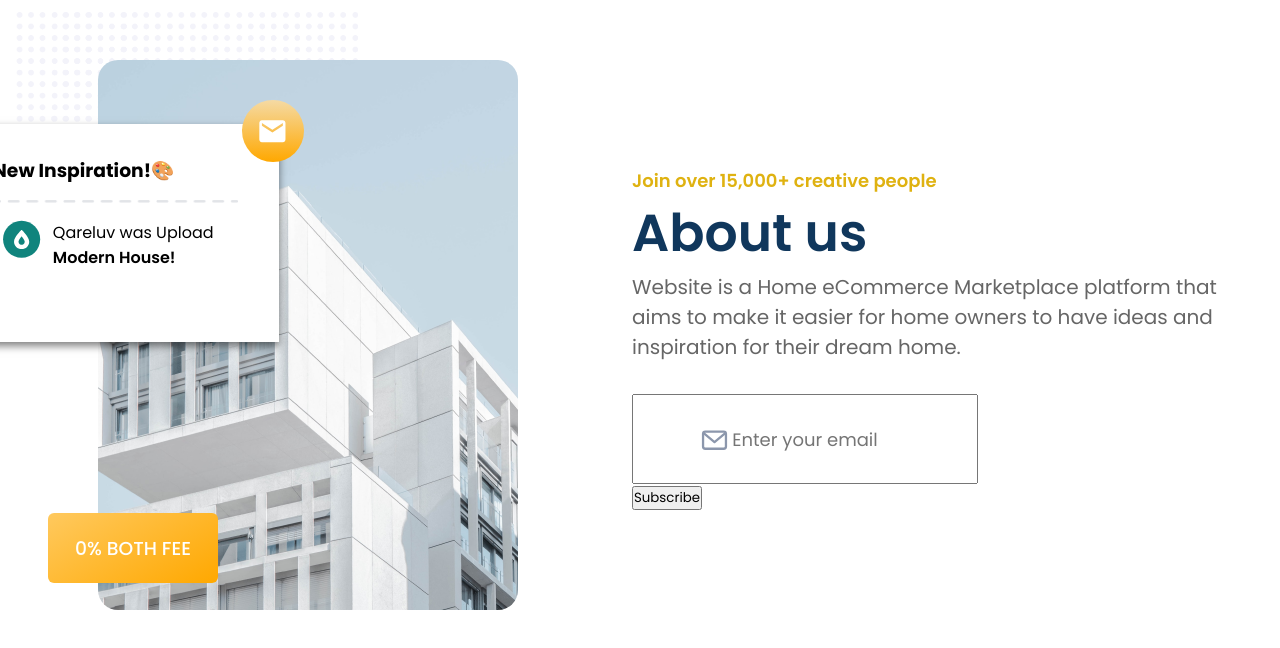
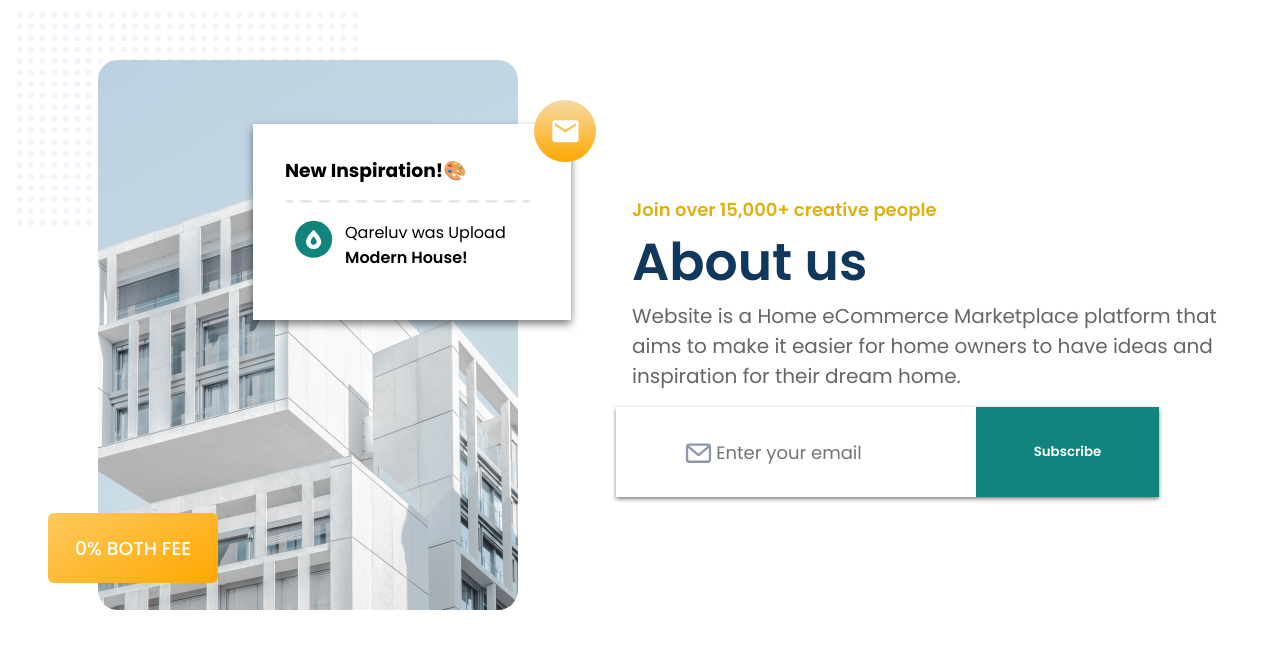
Before and after one commit to kumbangheracles/foundation, a React (Vite) app: page / in a window 1280 px wide. Shown: the part 988-1636 px from the top of the page. Built offline with nearby package versions, Linux system fonts and the light colour scheme.

Commit message:
about clear

```diff
--- a/src/Components/Components/About/AboutEmailInput.jsx
+++ b/src/Components/Components/About/AboutEmailInput.jsx
@@ -1,16 +1,17 @@
-import React, { useEffect } from "react";
+import React, { useState } from "react";
 
 
 export default function AboutEmailInput(){
+    const [focus, setFocus] = useState(false)
 
     return(
         <form action="" className="about-email-input">
             <div className="input-email">
-                <svg width="27" height="20" viewBox="0 0 27 20" fill="none" xmlns="http://www.w3.org/2000/svg">
+                <svg style={{display: focus ? 'none' : 'block'}}  width="27" height="20" viewBox="0 0 27 20" fill="none" xmlns="http://www.w3.org/2000/svg">
                 <path d="M3.00518 3.48779L13.5005 12.0749L23.9958 3.48779" stroke="#8C97AC" stroke-width="2.28988" stroke-linecap="round" stroke-linejoin="round"/>
                 <rect x="2.05127" y="1.57959" width="22.8988" height="17.1741" rx="2.28988" stroke="#8C97AC" stroke-width="2.28988" stroke-linecap="round" stroke-linejoin="round"/>
                 </svg>
-                <input type="text" name="email" id="email" placeholder="Enter your email"/>
+                <input onChange={()=> setFocus(true)} onBlur={()=> setFocus(false)} type="text" name="email" id="email" placeholder="Enter your email"/>
             </div>
             <button type="submit">Subscribe</button>
         </form>
--- a/src/index.css
+++ b/src/index.css
@@ -172,7 +172,7 @@ section{
     padding: 1rem;
     position: absolute;
     top: 50px;
-    right: -50px;
+    left: 200px;
 }
 .about-comp1-wrapper{
     position: relative;
@@ -198,7 +198,7 @@ section{
 }
 .comp1-content{
     width: 100%;
-    height: 100%;
+    height: 90%;
     background-color: white;
     box-shadow: 0 4px 8px 0px rgba(0, 0, 0, 0.5);
     padding: 2rem;
@@ -293,9 +293,6 @@ section{
     font-weight: 400;
 }
 
-.about-email-input{
-    padding: 1rem;
-}
 .input-email{
     position: relative;
     width: 346px;
@@ -304,14 +301,42 @@ section{
 .input-email input{
     width: 346px;
     height: 90px;
-    padding: 1rem;
+    /* padding: 1rem; */
     font-size: 18px;
     font-weight: 400;
     text-align: center;
     outline: none;
+    border: none;
 }
+
 .input-email svg{
     position: absolute;
     left: 20%;
     bottom: 38%;
 }
+.about-email-input{
+    display: flex;
+    padding: 0;
+    width: 543px;
+    height: 90px;
+    box-shadow: 0px 2px 4px 0px rgba(0, 0, 0, 0.5);
+    transition: 0.5s;
+    position: relative;
+}
+
+.about-email-input:hover{
+    box-shadow: 0 14px 28px rgba(0, 0, 0, 0.25), 0 10px 10px rgba(0, 0, 0, 0.25);
+    /* box-shadow: 0px 4px 8px 0px rgba(0, 0, 0, 0.25); */
+}
+
+.about-email-input button{
+    width: 183px;
+    height: 90px;
+    border: none;
+    background-color: #10847D;
+    color: white;
+    font-weight: 600;
+    z-index: 1;
+    position: absolute;
+    right: 0;
+}
```
